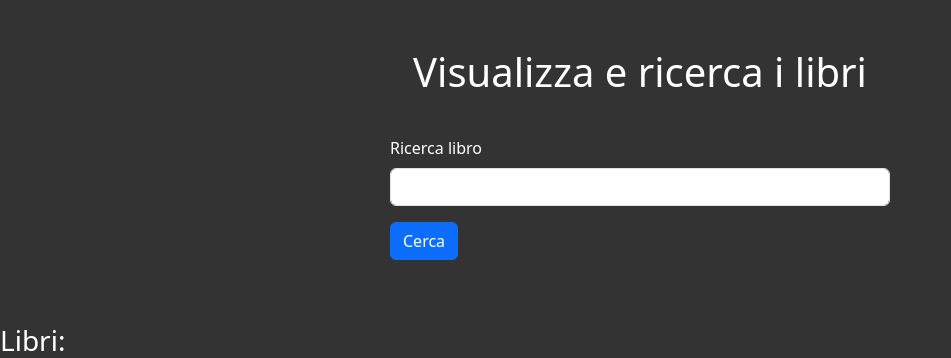
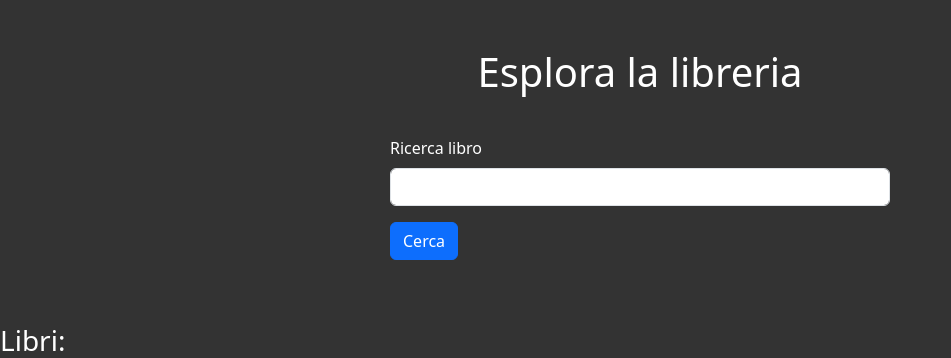
Before and after one commit to saraferrantini/U4-1-PROGETTO-php, a PHP site: page / in a window 1280 px wide. Shown: the part 86-444 px from the top of the page, without its empty margins (0-951 px from the left). Run offline with PHP 8.4, Linux system fonts and the light colour scheme; data comes from the database, SQL or seed files in the repository.

Commit message:
modifiche

```diff
--- a/index.php
+++ b/index.php
@@ -110,7 +110,7 @@ if ($_SERVER['REQUEST_METHOD'] == 'GET' && isset($_GET['search'])) {
     </div>
 </nav>
 
-<h1 class="col text-center text-white mt-5">Visualizza e ricerca i libri</h1>
+<h1 class="col text-center text-white mt-5">Esplora la libreria</h1>
 <div id="box">
 
 
```
